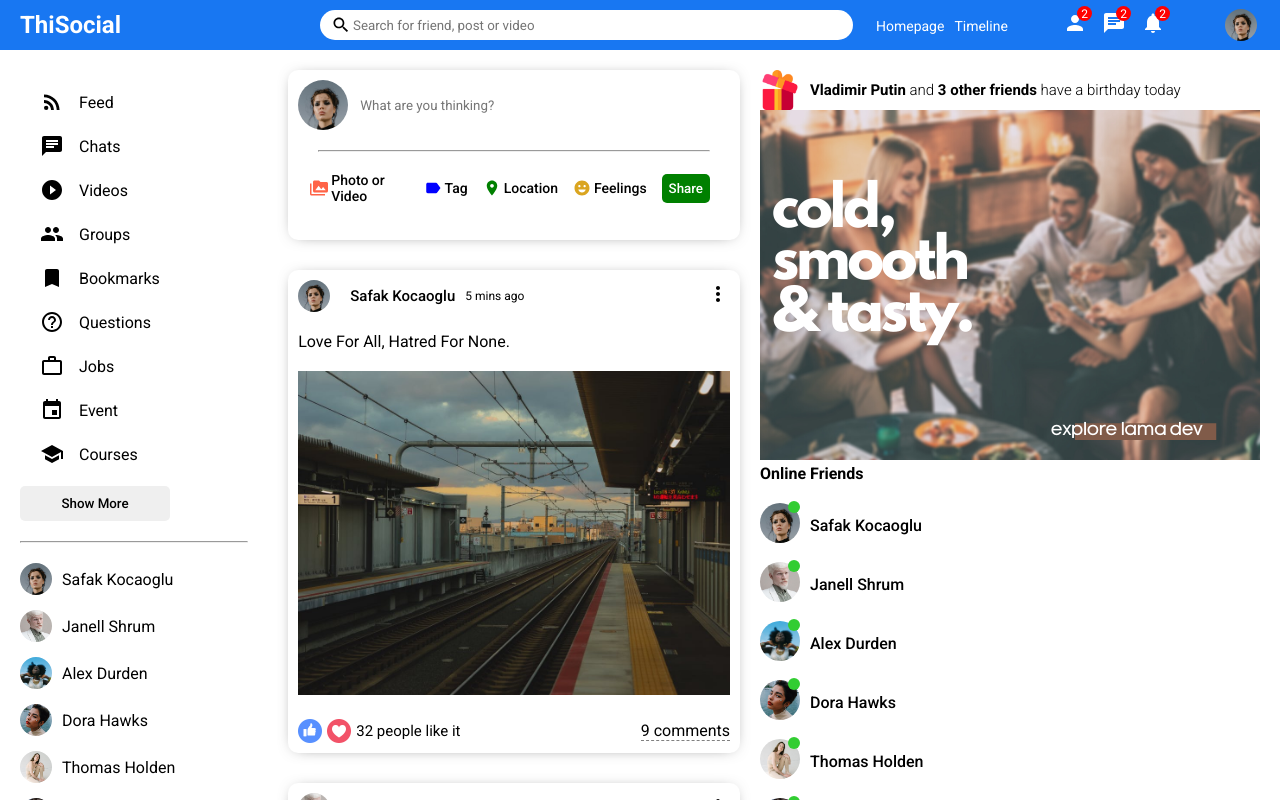
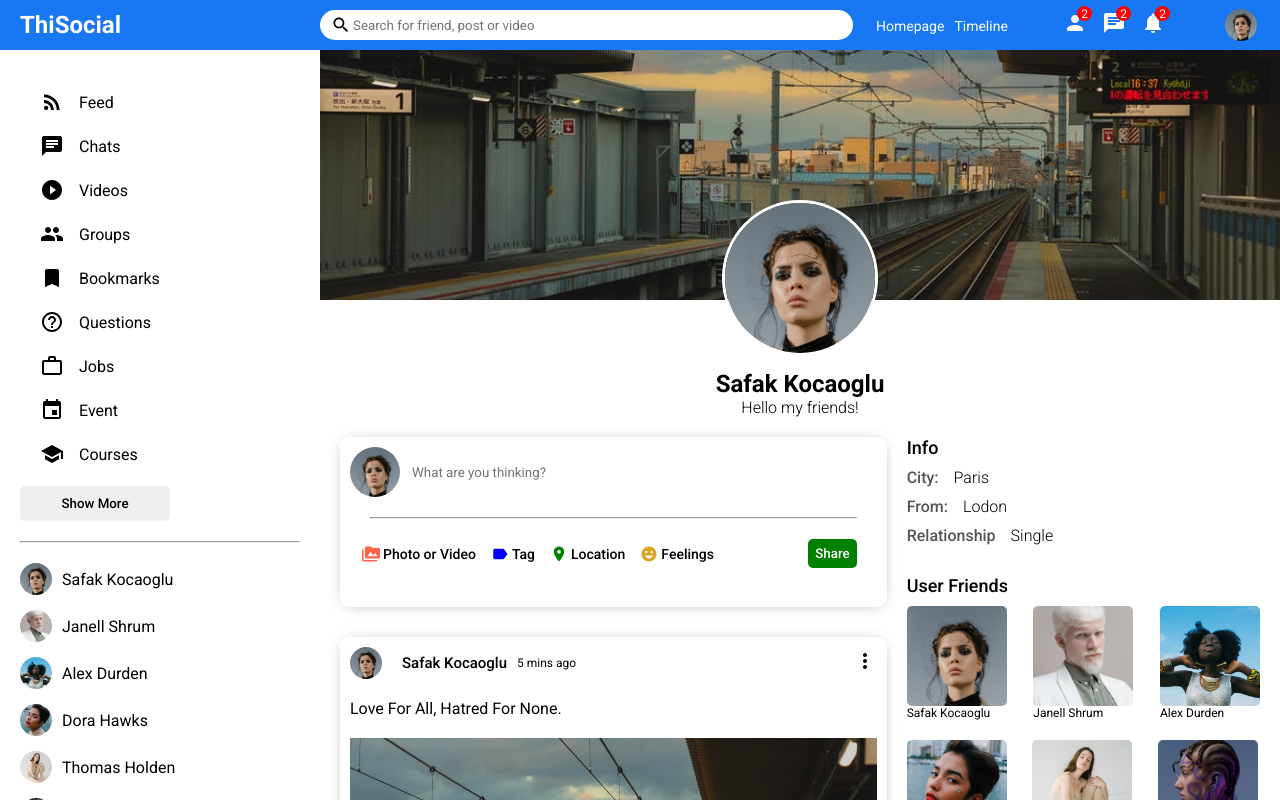
Before and after one commit to thidinhxm/mern-social-app, a React (Create React App) app in the folder client/: page / in a window 1280 px wide. Shown: the top 800 px of the page. Built offline with nearby package versions, Linux system fonts and the light colour scheme.

Commit message:
profile page

```diff
--- a/client/src/App.js
+++ b/client/src/App.js
@@ -1,9 +1,10 @@
-import Home from "./pages/home/Home";
-
+// import Home from "./pages/home/Home";
+import Profile from "./pages/profile/Profile";
 function App() {
   return (
     <div>
-      <Home />
+      {/* <Home /> */}
+      <Profile />
     </div>
   );
 }
--- a/client/src/components/rightbar/Rightbar.js
+++ b/client/src/components/rightbar/Rightbar.js
@@ -3,10 +3,10 @@ import { Gift, Ad } from '../../assets/images/icon/index';
 import { Users } from '../../dumyData';
 import Online from '../online/Online';
 
-function Rightbar() {
-  return (
-    <div className={classes.rightbar}>
-      <div className={classes.rightbarWrapper}>
+function Rightbar({ profile }) {
+  const HomeRightbar = () => {
+    return (
+      <>
         <div className={classes.birthdayContainer}>
           <img src={Gift} alt="" className={classes.birthdayImg} />
           <span className={classes.birthdayText}>
@@ -20,6 +20,45 @@ function Rightbar() {
             <Online key={user.id} user={user} />
           ))}
         </ul>
+      </>
+    )
+  }
+
+  const ProfileRightbar = () => {
+    return (
+      <>
+        <h4 className={classes.rightbarTitle}>Info</h4>
+        <div className={classes.rightbarInfo}>
+          <div className={classes.rightbarInfoItem}>
+            <span className={classes.rightbarInfoKey}>City:</span>
+            <span className={classes.rightbarInfoValue}>Paris</span>
+          </div>
+          <div className={classes.rightbarInfoItem}>
+            <span className={classes.rightbarInfoKey}>From:</span>
+            <span className={classes.rightbarInfoValue}>Lodon</span>
+          </div>
+          <div className={classes.rightbarInfoItem}>
+            <span className={classes.rightbarInfoKey}>Relationship</span>
+            <span className={classes.rightbarInfoValue}>Single</span>
+          </div>
+        </div>
+        <h4 className={classes.rightbarTitle}>User Friends</h4>
+        <div className={classes.rightbarFollowings}>
+          {Users.map(user => (
+            <div className={classes.rightbarFollowing}>
+              <img src={user.profilePicture} alt="" className={classes.rightbarFollowingImg} />
+              <span className={classes.rightbarFollowingName}>{user.username}</span>
+            </div>
+          ))}
+        </div>
+      </>
+    )
+  }
+
+  return (
+    <div className={classes.rightbar}>
+      <div className={classes.rightbarWrapper}>
+        <ProfileRightbar />
       </div>
     </div>
   )
--- a/client/src/components/rightbar/Rightbar.module.scss
+++ b/client/src/components/rightbar/Rightbar.module.scss
@@ -34,5 +34,53 @@
       margin: 0;
       list-style: none;
     }
+
+    .rightbarTitle {
+      font-size: 18px;
+      font-weight: 500;
+      margin-bottom: 10px;
+    }
+
+    .rightbarInfo {
+      margin-bottom: 30px;
+
+      .rightbarInfoItem {
+        margin-bottom: 10px;
+
+        .rightbarInfoKey {
+          font-weight: 500;
+          margin-right: 15px;
+          color: #555;
+        }
+
+        .rightbarInfoValue {
+          font-weight: 300;
+        }
+      }
+    }
+
+    .rightbarFollowings {
+      display: flex;
+      flex-wrap: wrap;
+      justify-content: space-between;
+
+      .rightbarFollowing {
+        display: flex;
+        flex-direction: column;
+        margin-bottom: 20px;
+        cursor: pointer;
+
+        .rightbarFollowingImg {
+          width: 100px;
+          height: 100px;
+          object-fit: cover;
+          border-radius: 5px;
+        }
+
+        .rightbarFollowingName {
+          font-size: 12px;
+        }
+      }
+    }
   }
 }
--- /dev/null
+++ b/client/src/pages/profile/Profile.js
@@ -0,0 +1,42 @@
+import Feed from '../../components/feed/Feed';
+import Rightbar from '../../components/rightbar/Rightbar';
+import Sidebar from '../../components/sidebar/Sidebar';
+import Topbar from '../../components/topbar/Topbar';
+import { Users, Posts } from '../../dumyData';
+import classes from './Profile.module.scss';
+
+function Profile() {
+  return (
+    <>
+      <Topbar />
+      <div className={classes.profile}>
+        <Sidebar />
+        <div className={classes.profileRight}>
+          <div className={classes.profileRightTop}>
+            <div className={classes.profileCover}>
+              <img
+                src={Posts[0].photo} alt=""
+                className={classes.profileCoverImg}
+              />
+              <img
+                src={Users[0].profilePicture} alt=""
+                className={classes.profileUserImg}
+              />
+            </div>
+            <div className={classes.profileInfo}>
+              <h4 className={classes.profileInfoName}>{Users[0].username}</h4>
+              <span className={classes.profileInfoDesc}>Hello my friends!</span>
+            </div>
+          </div>
+          <div className={classes.profileRightBottom}>
+            <Feed />
+            <Rightbar profile/>
+          </div>
+        </div>
+
+      </div>
+    </>
+  )
+}
+
+export default Profile
--- /dev/null
+++ b/client/src/pages/profile/Profile.module.scss
@@ -0,0 +1,53 @@
+.profile {
+  display: flex;
+
+  .profileRight {
+    flex: 9;
+
+    .profileRightTop {
+
+      .profileCover {
+        height: 320px;
+        position: relative;
+
+        .profileCoverImg {
+          width: 100%;
+          height: 250px;
+          object-fit: cover;
+        }
+
+        .profileUserImg {
+          width: 150px;
+          height: 150px;
+          border-radius: 50%;
+          object-fit: cover;
+          position: absolute;
+          left: 0;
+          right: 0;
+          margin: auto;
+          top: 150px;
+          border: 3px solid #fff;
+        }
+      }
+
+      .profileInfo {
+        display: flex;
+        flex-direction: column;
+        align-items: center;
+        justify-content: center;
+
+        .profileInfoName {
+          font-size: 24px;
+        }
+
+        .profileInfoDesc {
+          font-weight: 300;
+        }
+      }
+    }
+
+    .profileRightBottom {
+      display: flex;
+    }
+  }
+}
```
